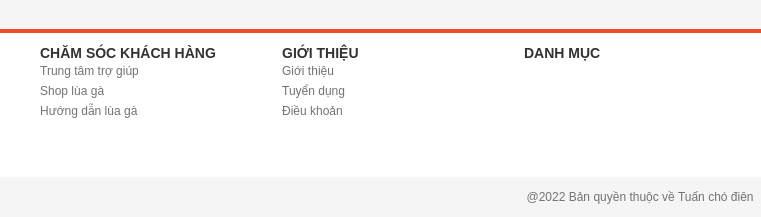
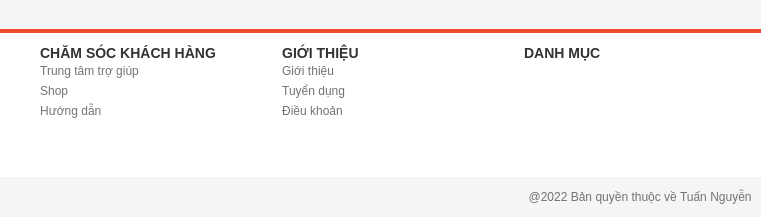
Before and after one commit to tuannt1402/shoppppe, a plain HTML site: page index.html in a window 1280 px wide. Shown: the part 880-1097 px from the top of the page, 0-761 px from the left. Drawn offline with Linux system fonts and the light colour scheme; a web font is replaced by a local one.

Commit message:
Update index.html

```diff
--- a/index.html
+++ b/index.html
@@ -808,10 +808,10 @@
                                 <a href="" class="footer-item__link">Trung tâm trợ giúp</a>
                             </li>
                             <li class="footer-item">
-                                <a href="" class="footer-item__link">Shop lùa gà</a>
+                                <a href="" class="footer-item__link">Shop</a>
                             </li>
                             <li class="footer-item">
-                                <a href="" class="footer-item__link">Hướng dẫn lùa gà</a>
+                                <a href="" class="footer-item__link">Hướng dẫn</a>
                             </li>
                         </ul>
                     </div>
@@ -868,7 +868,7 @@
             </div>
             <div class="footer__bottom">
                 <div class="grid">
-                    <p class="footer__text">@2022 Bản quyền thuộc về Tuấn chó điên</p>
+                    <p class="footer__text">@2022 Bản quyền thuộc về Tuấn Nguyễn</p>
                 </div>
             </div>
         </footer>
```
